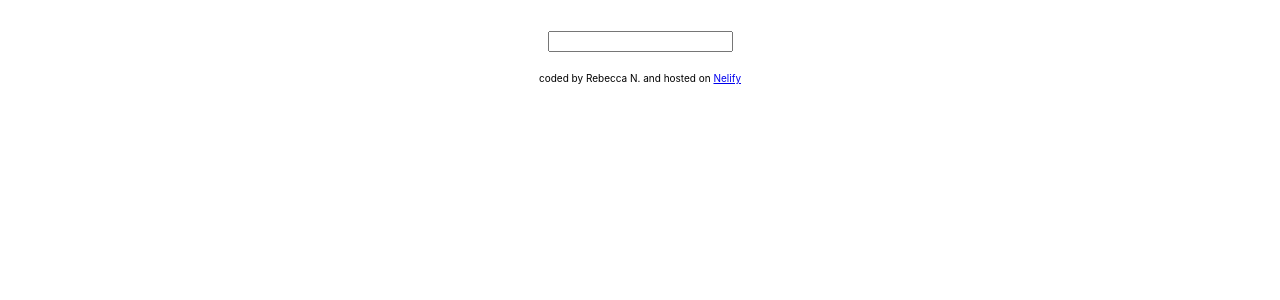
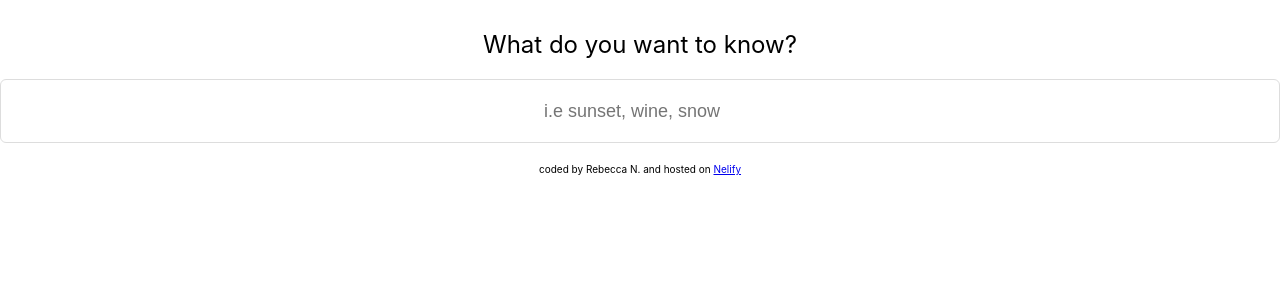
Before and after one commit to RebeccaNiem/my-dictionary, a React (Create React App) app: page / in a window 1280 px wide. Shown: the top 300 px of the page. Built offline with nearby package versions, Linux system fonts and the light colour scheme.

Commit message:
adjusted Css

```diff
--- a/src/App.css
+++ b/src/App.css
@@ -4,7 +4,5 @@
 .App-footer {
   text-align: center;
   margin-top: 30px 0px;
-}
-.App-footer {
   font-size: 10px;
 }
--- a/src/Dictionary.css
+++ b/src/Dictionary.css
@@ -1,3 +1,23 @@
 .Dictionary {
   text-align: center;
 }
+
+.Dictionary .search-input {
+  display: block;
+  height: 64px;
+  color: #666;
+  font-size: 18px;
+  line-height: 21px;
+  padding: 22px;
+  border: 1px solid #ddd;
+  border-radius: 6px;
+  width: 100%;
+  text-align: center;
+}
+
+.Dictionary label {
+  font-size: 24px;
+  margin-bottom: 20px;
+  display: block;
+  line-height: 29px;
+}
--- a/src/Dictionary.js
+++ b/src/Dictionary.js
@@ -25,7 +25,13 @@ export default function Dictionary() {
   return (
     <div className="Dictionary">
       <form onSubmit={search}>
-        <input type="search" onChange={handleKeywordChange} />
+        <label> What do you want to know?</label>
+        <input
+          type="search"
+          placeholder="i.e sunset, wine, snow"
+          onChange={handleKeywordChange}
+          class="search-input"
+        />
         <Results results={results} />
       </form>
     </div>
```
